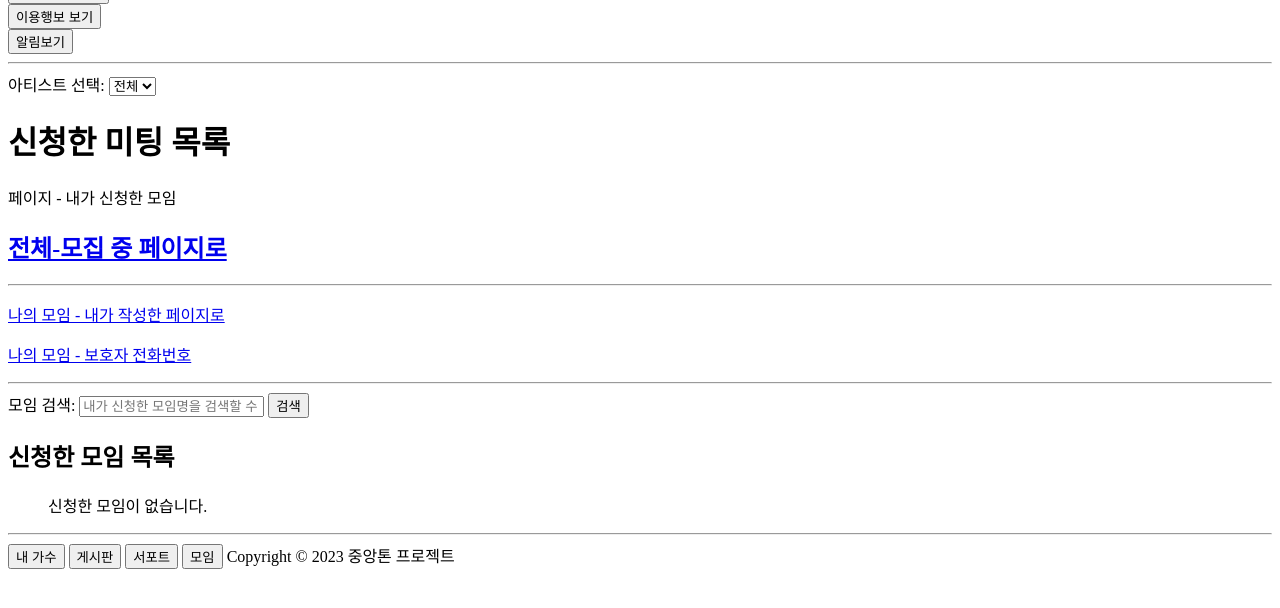
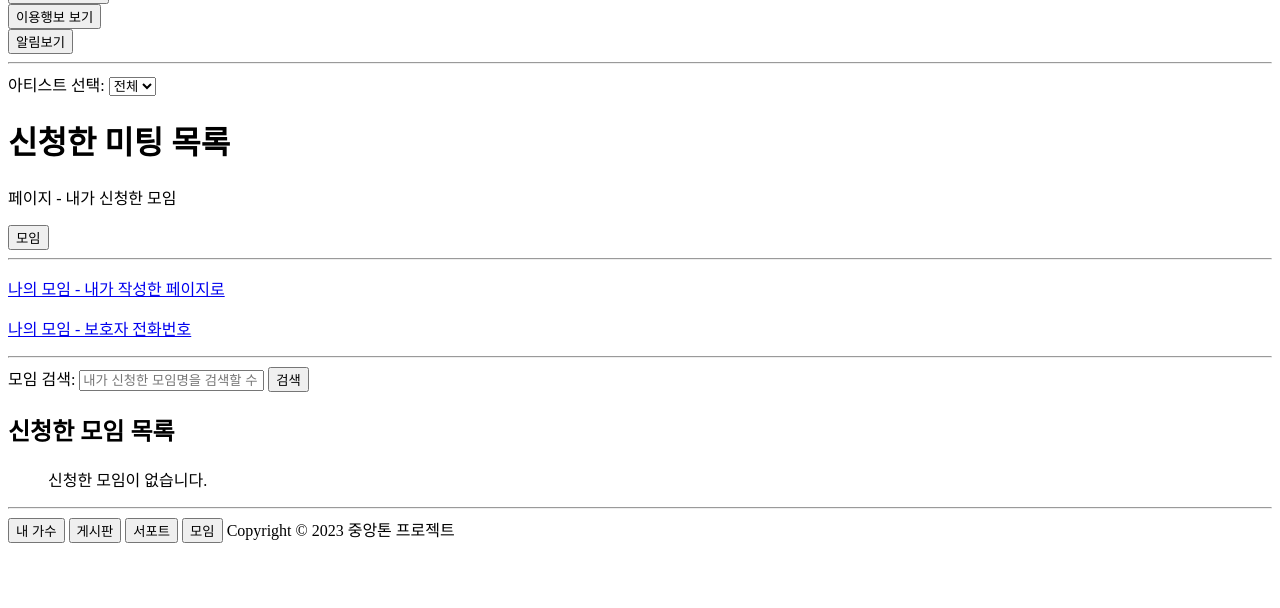
Before and after one commit to likelion-centerthon/centerthon, a Django app: template project/meeting/templates/html/applyed_meeting_list.html in a window 1280 px wide. Shown: the part 29-637 px from the top of the page. Run offline with Django 3.2, Linux system fonts and the light colour scheme; the template is opened without the code that fills it, so the values that code supplies are empty.

Commit message:
feat : 버튼 추가

```diff
--- a/project/meeting/templates/html/applyed_meeting_list.html
+++ b/project/meeting/templates/html/applyed_meeting_list.html
@@ -25,7 +25,7 @@
 <body>
     <h1>신청한 미팅 목록</h1>
     <p>{{ artist.artistName }} 페이지 - 내가 신청한 모임</p>
-    <h2><a href="{% url 'meeting:MeetingList' artist_id=artist_id %}">전체-모집 중 페이지로</a></h2>
+    <button onclick="location.href='{% url 'meeting:MeetingList' artist_id=artist.id %}'">모임</button>
     <hr>
     <p><a href="{% url 'meeting:writedMeetingList' artist_id=artist_id %}">나의 모임 - 내가 작성한 페이지로</a></p>
     <p><a href="{% url 'meeting:subPNList' artist_id=artist_id %}">나의 모임 - 보호자 전화번호</a></p>
```
